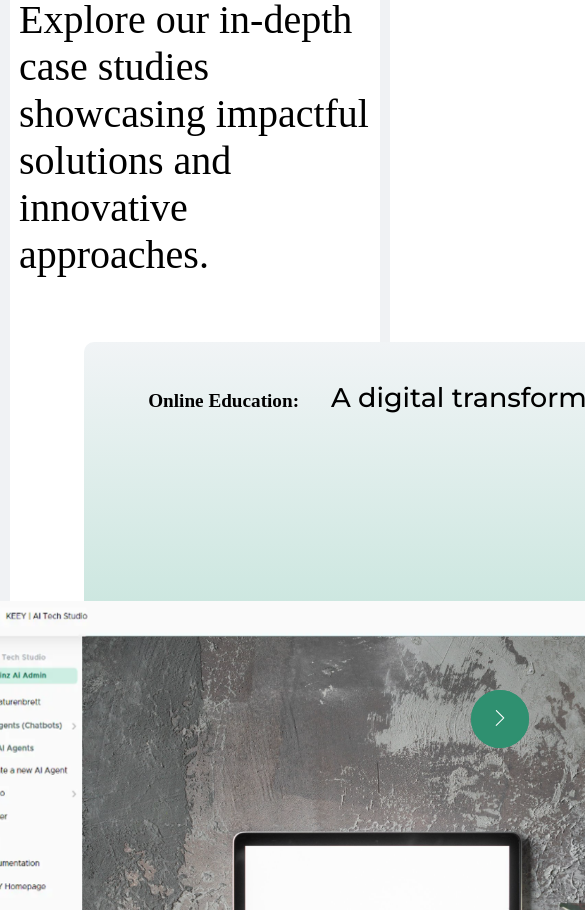
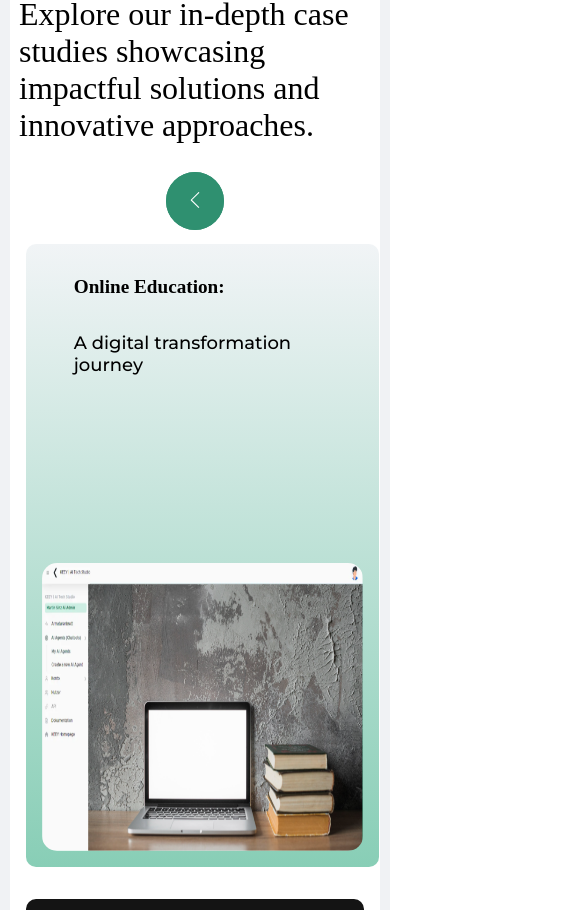
Before and after one commit to WaliMuhammadAhmad/techserveAI, a React (Create React App) app in the folder client/: page / in a window 390 px wide. Shown: the part 6434-7344 px from the top of the page, 585 px wide, since content can reach past the window. Built offline with nearby package versions, Linux system fonts and the light colour scheme; a web font is replaced by a local one.

Commit message:
responsive

```diff
--- a/client/src/components/caseStudy/CaseStudySection.jsx
+++ b/client/src/components/caseStudy/CaseStudySection.jsx
@@ -42,7 +42,7 @@ export default function CaseStudySection() {
             }}
             className={style.carouselContainer}>
             {[caseStudies[currentIndex]].map((caseStudy) => (
-              <CaseStudy key={caseStudy.index} {...caseStudy} />
+              <CaseStudy key={caseStudy.id} {...caseStudy} />
             ))}
           </motion.div>
           <div className={style.navButton} onClick={nextSlide}>
--- a/client/src/components/caseStudy/style.module.css
+++ b/client/src/components/caseStudy/style.module.css
@@ -124,3 +124,144 @@
 .caseStudyContent > p {
   font-weight: 500;
 }
+
+@media (max-width: 1477px) {
+  .caseStudyImg {
+    height: 27.5rem;
+  }
+  .caseStudyTitle {
+    gap: 1rem;
+  }
+}
+
+@media (max-width: 1365px) {
+  .caseStudyImg {
+    height: 25.5rem;
+  }
+  .caseStudyTitle {
+    gap: 0.8rem;
+    font-size: 16px;
+  }
+}
+
+@media (max-width: 1271px) {
+  .caseStudyImg {
+    height: 23.5rem;
+    width: 99%;
+  }
+  .caseStudyTitle {
+    gap: 0.6rem;
+    font-size: 15px;
+  }
+  .caseStudyContent {
+    font-size: 14px;
+  }
+}
+
+@media (max-width: 1182px) {
+  .caseStudyImg {
+    height: 20.5rem;
+    width: 99%;
+    border-radius: 15px;
+  }
+  .caseStudyTitle {
+    gap: 0.4rem;
+    font-size: 14px;
+  }
+  .caseStudyContent {
+    font-size: 12px;
+  }
+}
+
+@media (max-width: 1050px) {
+  .caseStudyImg {
+    height: 18rem;
+    width: 99%;
+  }
+  .caseStudyTitle {
+    gap: 0.2rem;
+    font-size: 12px;
+    margin-left: 2.5rem;
+  }
+  .caseStudyContent {
+    font-size: 11px;
+  }
+}
+
+@media (max-width: 985px) {
+  .caseStudyImg {
+    height: 18rem;
+    width: 95%;
+  }
+}
+
+@media (max-width: 935px) {
+  .caseStudyTitle {
+    gap: 0.2rem;
+    margin-left: 2rem;
+  }
+  .caseStudyContent {
+    font-size: 10px;
+  }
+}
+
+@media (max-width: 928px) {
+  .caseStudyImg {
+    height: 15rem;
+    width: 90%;
+  }
+  .caseStudyTitle {
+    gap: 0.2rem;
+    margin-left: 2rem;
+  }
+  .caseStudyContent {
+    font-size: 10px;
+  }
+  .caseStudyGrid {
+    grid-template-columns: 60% 40%;
+  }
+}
+
+@media (max-width: 767px) {
+  .caseStudyImg {
+    height: 18rem;
+    width: 100%;
+  }
+  .caseStudyTitle {
+    gap: 0.2rem;
+    margin-left: 2rem;
+  }
+  .caseStudyContent {
+    font-size: 15px;
+  }
+  .caseStudyGrid {
+    grid-template-columns: 1fr;
+  }
+  .carousel {
+    flex-direction: column;
+  }
+  .heading {
+    font-size: 2rem;
+  }
+}
+
+@media (max-width: 320px) {
+  .caseStudyImg {
+    height: 15rem;
+    width: 100%;
+    border-radius: 10px;
+  }
+  .caseStudyTitle {
+    gap: 0.2rem;
+    margin-left: 1.5rem;
+  }
+  .caseStudyContent {
+    font-size: 12px;
+  }
+  .caseStudyGrid {
+    grid-template-columns: 1fr;
+  }
+  .heading {
+    font-size: 1.5rem;
+  }
+}
--- a/client/src/components/service/style.module.css
+++ b/client/src/components/service/style.module.css
@@ -81,3 +81,18 @@
   background-color: #2f9070;
   cursor: pointer;
 }
+
+@media (max-width: 768px) {
+  .gridContainer {
+    grid-template-columns: repeat(auto-fit, minmax(200px, 1fr));
+  }
+}
+
+@media (max-width: 350px) {
+  .cardTitle {
+    font-size: 1rem;
+  }
+  .cardDescription {
+    font-size: 0.9rem;
+  }
+}
--- a/client/src/pages/CaseStudy/CaseStudy.jsx
+++ b/client/src/pages/CaseStudy/CaseStudy.jsx
@@ -2,6 +2,7 @@ import React from "react";
 import style from "./style.module.css";
 import Navbar from "../../components/Navbar";
 import Footer from "../../components/Footer";
+import CaseStudyCard from "../../components/caseStudy/CaseStudy";
 import CaseStudies from "../../data/caseStudies";
 
 export default function CaseStudy() {
@@ -13,25 +14,14 @@ export default function CaseStudy() {
           <div className={style.heading}>
             <h1>Case Studies</h1>
             <p>
-              Lorem, ipsum dolor sit amet consectetur adipisicing elit. Ad
-              cupiditate alias minus incidunt repudiandae animi unde culpa
-              quisquam inventore, voluptate, adipisci perspiciatis eius! Facere
-              dignissimos praesentium necessitatibus omnis impedit
-              reprehenderit..
+              Explore our in-depth case studies showcasing impactful solutions
+              and innovative approaches.
             </p>
           </div>
         </div>
         <div className={style.caseStudySection}>
-          {CaseStudies.map((study) => (
-            <div key={study.id} className={style.caseStudy}>
-              <div id={`${study.title}`}>
-                <h1>{study.title}</h1>
-                <h2>Problem Statement</h2>
-                <p>{study.problemStatement}</p>
-                <h2>Solution</h2>
-                <p>{study.solution}</p>
-              </div>
-            </div>
+          {CaseStudies.map((caseStudy) => (
+            <CaseStudyCard key={caseStudy.id} {...caseStudy} />
           ))}
         </div>
       </div>
```
